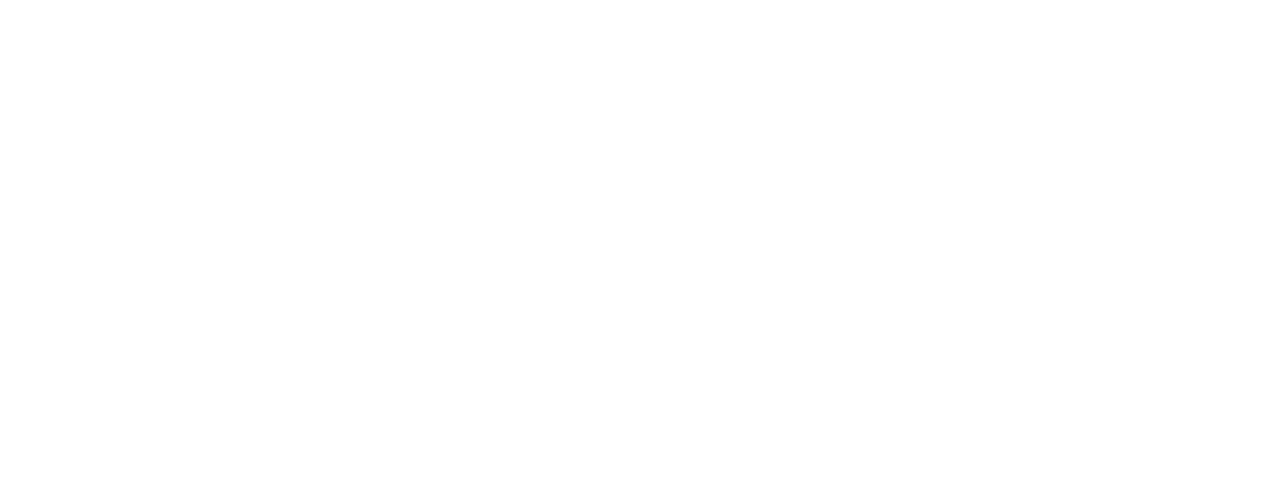
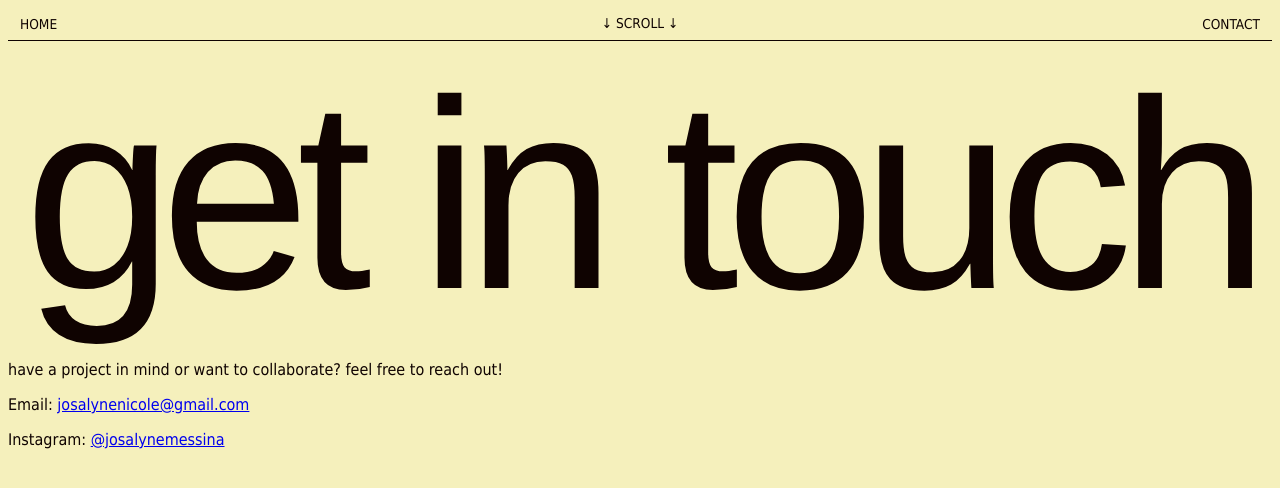
Before and after one commit to josalynemessina/josalyne-messina.com, a plain HTML site: page contact.html in a window 1280 px wide. Drawn offline with Linux system fonts and the light colour scheme.

Commit message:
Added contact page content and updated index page with new sections.

```diff
--- a/contact.html
+++ b/contact.html
@@ -0,0 +1,26 @@
+<!DOCTYPE html>
+<html>
+    <head>
+        <meta name="viewport" content="width=device-width, initial-scale=1.0">
+        <meta charset="UTF-8">
+        <link rel="stylesheet" href="style.css">
+        <script src="script.js" defer></script>
+        <title>josalyne messina's portfolio</title>
+        <link rel="icon" type="image/png" href="/images/favicon.png">
+    </head>
+    <body>
+        <nav class="topbar">
+            <a href="index.html" target="left" >Home</a>
+            <span class="center">↓ Scroll ↓ </span>
+            <a href="contact.html" class="right">Contact</a>
+        </nav>
+        <header class="hero">
+            <h1 class="fit">get in touch</h1>
+        </header>
+        <div class="contact-info">
+            <p>have a project in mind or want to collaborate? feel free to reach out!</p>
+            <p>Email: <a href="mailto:josalynenicole@gmail.com">josalynenicole@gmail.com</a></p>
+            <p>Instagram: <a href="https://instagram.com/josalynemessina" target="_blank" rel="noreferrer">@josalynemessina</a></p>
+        </div>
+    </body>
+</html>
```
Also changed, not shown: index.html (+2 -2 lines).
